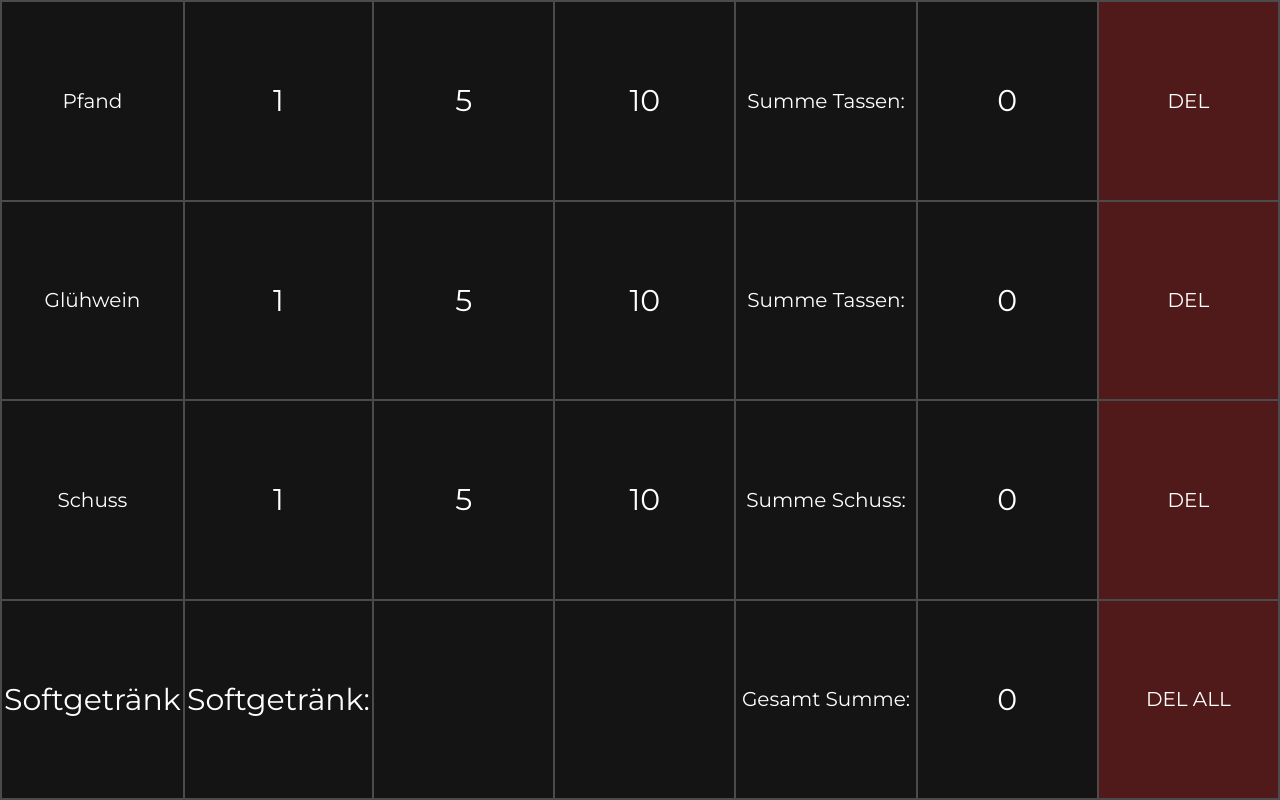
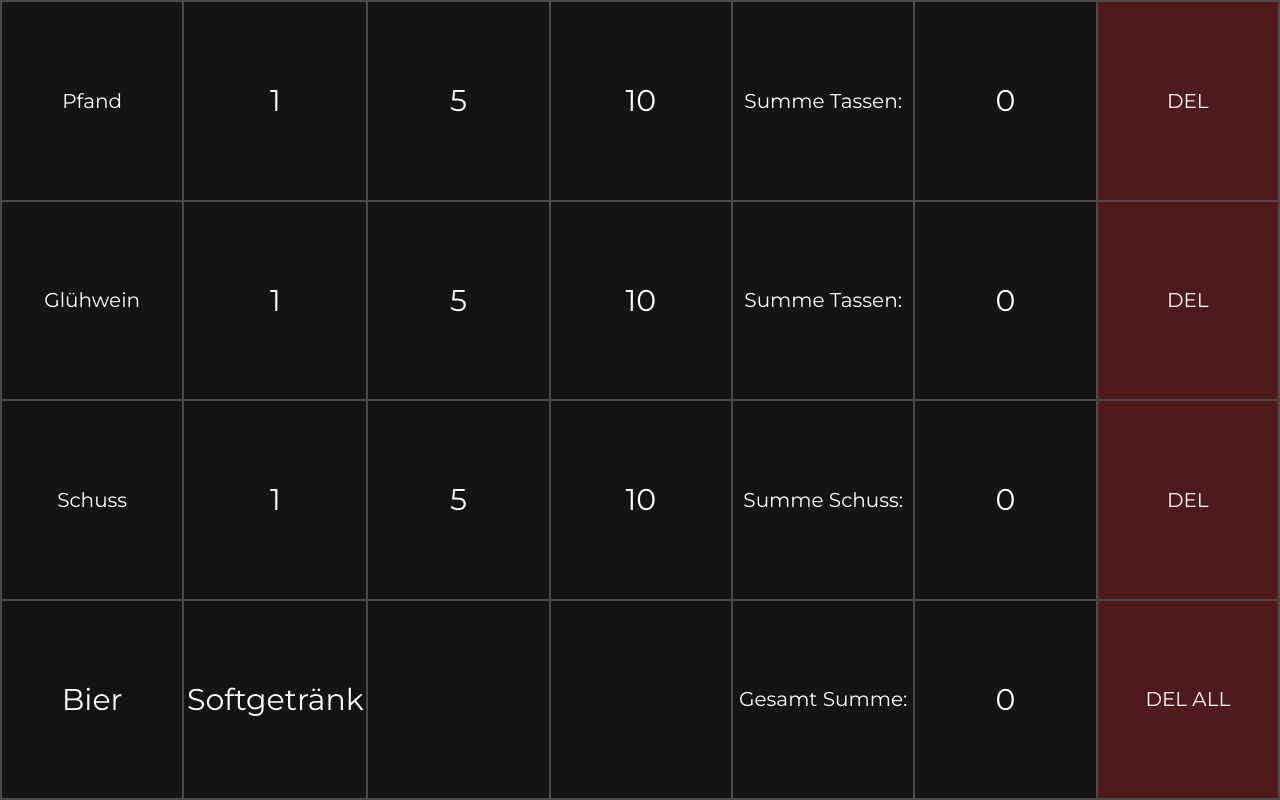
Before and after one commit to jubjub29/Weinachstsmarkt-rechner, a plain HTML site: page index.html in a window 1280 px wide. Both pictures are taken after a click on the element "DEL ALL". Drawn offline with Linux system fonts and the light colour scheme.

Commit message:
Update index.html

```diff
--- a/index.html
+++ b/index.html
@@ -52,7 +52,7 @@
         container.innerHTML = result;
     }
     function DelK() {
-        document.getElementById('ergebnissB').innerHTML = "Softgetränk";
+        document.getElementById('ergebnissK').innerHTML = "Softgetränk";
     }
     function calculateResultsu() {
 
```
